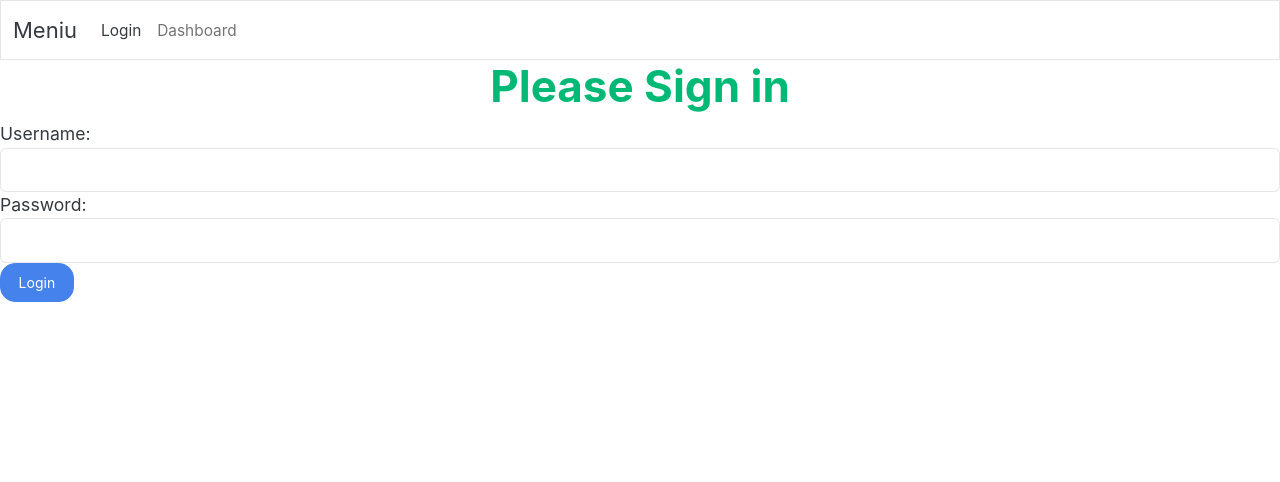
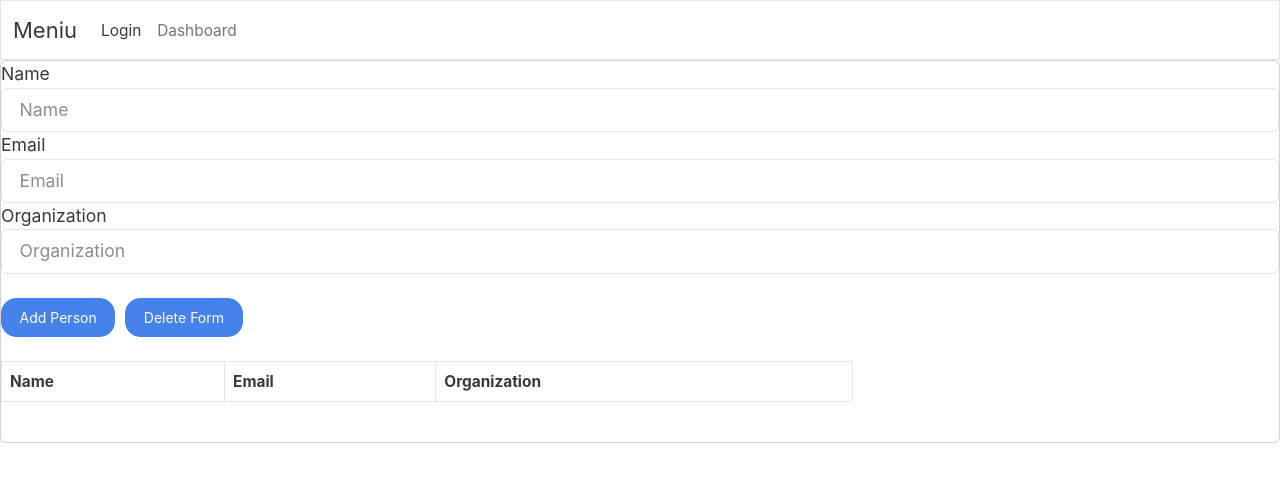
Before and after one commit to AndreiV98/Project_Angular, an Angular app: page /dashboard in a window 1280 px wide. Before the commit this address led to /login. Shown: the top 482 px of the page. Built offline with nearby package versions, Linux system fonts and the light colour scheme.

Commit message:
[commit4]

```diff
--- a/src/app/dashboard/dashboard.component.html
+++ b/src/app/dashboard/dashboard.component.html
@@ -1 +1,63 @@
-<p>dashboard works!</p>
+<div class="card">
+    <form [formGroup] = "userForm">
+        <div class="mt-f">
+            <div class="form-row">
+                <div class="col-md-12">
+                    <div class="form-group">
+                        <label>Name</label>
+                    </div>
+                    <div class="form-row">
+                        <div class="col">
+                            <input type="text" formControlName="name" class="form-control" placeholder="Name">
+                        </div>
+                    </div>
+                </div>
+                <div class="col-md-12">
+                    <div class="form-group">
+                        <label>Email</label>
+                    </div>
+                    <div class="form-row">
+                        <div class="col">
+                            <input type="text" formControlName="email" class="form-control" placeholder="Email">
+                        </div>
+                    </div>
+                </div>
+                <div class="col-md-12">
+                    <div class="form-group">
+                        <label>Organization</label>
+                    </div>
+                    <div class="form-row">
+                        <div class="col">
+                            <input type="text" formControlName="organization" class="form-control" placeholder="Organization">
+                        </div>
+                    </div>
+                </div>
+                <div class="form-row mt-4">
+                    <div class="col-md-6">
+                        <button type="button" class="btn btn-primary" (click)="addPerson()">Add Person</button>&nbsp;
+                        <button type="button" class="btn btn-primary" (click)="reset()">Delete Form</button>
+                    </div>
+                </div>
+            </div>
+        </div>
+    </form>
+    <div class="col-md-8 mt-4 mb-4">
+        <table class="table table-bordered">
+            <thead>
+                <tr>
+                    <th>Name</th>
+                    <th>Email</th>
+                    <th>Organization</th>
+                </tr>
+            </thead>
+            <tbody>
+                <tr *ngFor = "let item of listData">
+                    <td><span>{{item.name}}</span></td>
+                    <td><span>{{item.email}}</span></td>
+                    <td><span>{{item.organization}}</span></td>
+                    <td><button type="button" class="btn btn-primary" (click)="remove(item)">Remove</button></td>
+                </tr>
+            </tbody>
+        </table>
+    </div>
+</div>
--- a/src/app/dashboard/dashboard.component.ts
+++ b/src/app/dashboard/dashboard.component.ts
@@ -1,13 +1,40 @@
 import { Component, OnInit } from '@angular/core';
-
+import { FormBuilder, FormGroup, Validators } from '@angular/forms';
 @Component({
   selector: 'app-dashboard',
   templateUrl: './dashboard.component.html',
   styleUrls: ['./dashboard.component.css']
 })
 export class DashboardComponent implements OnInit {
+  userForm!: FormGroup;
+  listData: any;
 
-  constructor() { }
+  constructor(private fb:FormBuilder) {
+      this.listData = [];
+
+      this.userForm = this.fb.group ({
+        name: ['', Validators.required],
+        email: ['', Validators.required],
+        organization: ['', Validators.required],
+      })
+   }
+
+  public addPerson() : void {
+    this.listData.push(this.userForm.value);
+    this.userForm.reset();
+  }
+
+  reset() {
+    this.userForm.reset();
+  }
+
+  remove(element: any) {
+    this.listData.forEach((value: any, index: any)=> {
+      if (value == element) {
+        this.listData.splice(index, 1);
+      }
+    });
+  }
 
   ngOnInit(): void {
   }
```
Also changed, not shown: src/app/app.module.ts (+4 -3 lines).
